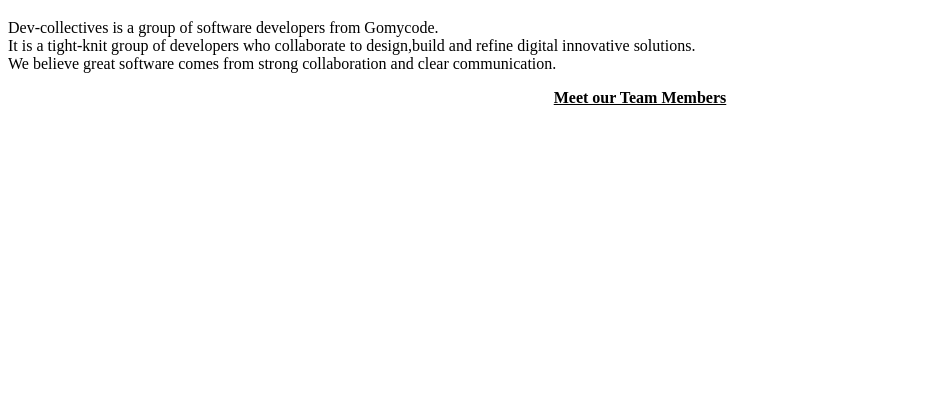
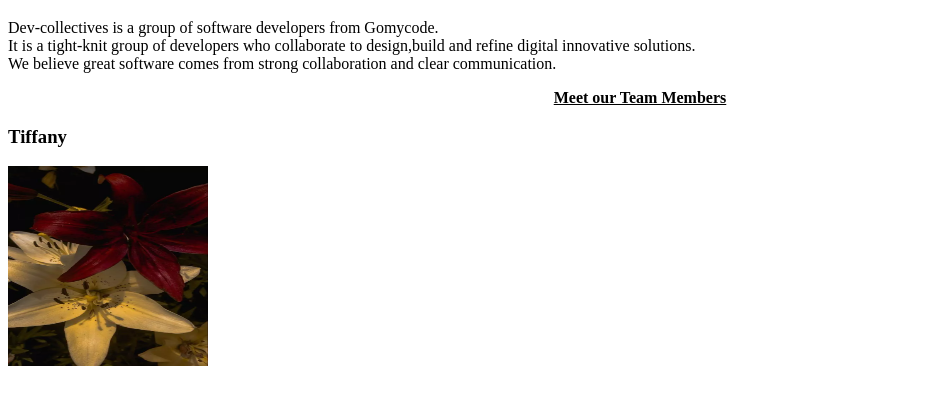
Before and after one commit to Tiffany-seriani/dev-collectives, a plain HTML site: page index.html in a window 1280 px wide. Shown: the part 61-466 px from the top of the page, without its empty margins (0-940 px from the left). Drawn offline with Linux system fonts and the light colour scheme.

Commit message:
add tiffany name and image to profile card

```diff
--- a/index.html
+++ b/index.html
@@ -13,7 +13,8 @@
 <center>
     <u><b>Meet our Team Members</b></u>
 </center>
-<div><!-- This space is reserved for tiffany --></div>
+<div><!-- This space is reserved for tiffany --><h3>Tiffany</h3><img src="images2/download.webp" alt="tiffany-image" width=200 height=200
+</div>
 <div><!-- This space is reserved for kelvin--></div>
 <div><!-- This space is reserved for abu --></div>
 <div><!-- This space is reserved for alvan--></div>
```
Also changed, not shown: tiffany.html (added, +1 -0 lines), images2/download.webp (added).
